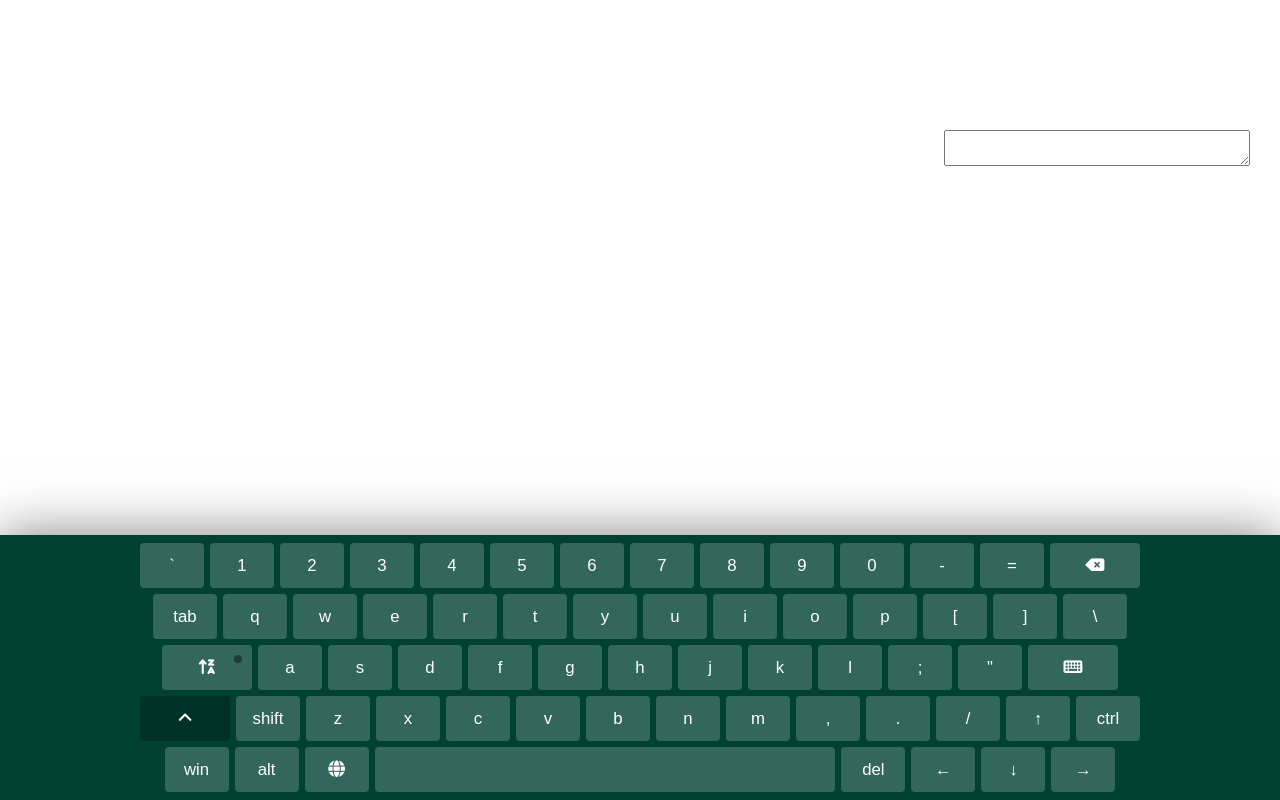
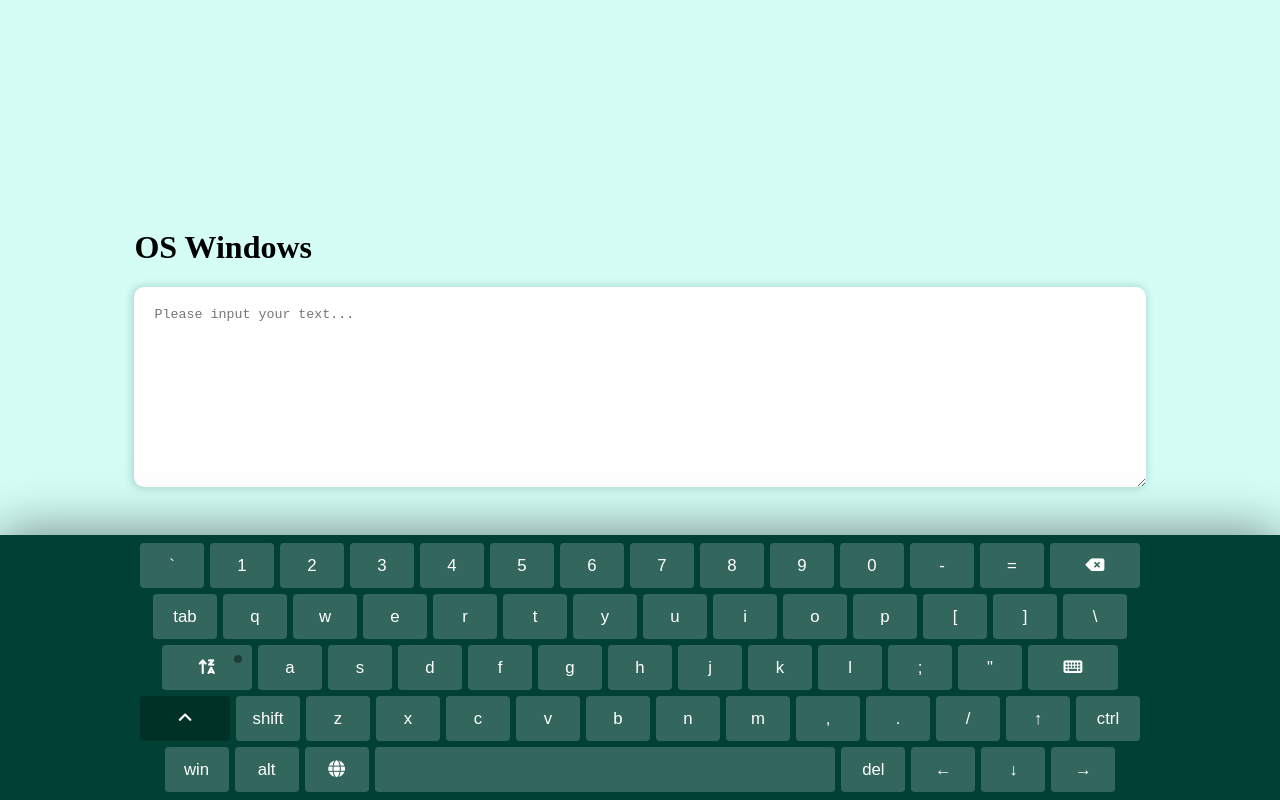
Before and after one commit to roman847/virtual-keyboard, a website built with webpack: page src/index.html in a window 1280 px wide. Built offline with nearby package versions, Linux system fonts and the light colour scheme.

Commit message:
feat: finish project virtual-keyboard (Wed May  4 19:33:19 RTZ 2022)

```diff
--- a/src/index.html
+++ b/src/index.html
@@ -10,7 +10,7 @@
 
 <body>
 
-    <textarea class="use-keyboard-input" style="position: absolute; top: 130px; right: 30px; width: 300px;"></textarea>
+    <!-- <textarea class="use-keyboard-input" style="position: absolute; top: 130px; right: 30px; width: 300px;"></textarea> -->
 
 </body>
 <script src="https://kit.fontawesome.com/7425b0da29.js" crossorigin="anonymous"></script>
--- a/src/index.js
+++ b/src/index.js
@@ -1,8 +1,12 @@
 import "./style/style.scss";
 
 import { Keyboard } from "./js/Keyboard";
+import { textArea } from "./js/createTextArea";
 
 const lang = getLocalStorage();
+
+//Build textarea
+textArea();
 
 let keyboard = new Keyboard();
 if (lang === "ru") {
@@ -38,3 +42,9 @@
 }
 window.addEventListener("beforeunload", setLocalStorage);
 window.addEventListener("load", getLocalStorage);
+console.log(
+  "1.Проверьте чтобы язык на Вашей клавиатурe совпадал с клавиатурой виртуальной(особенно при проверке задания на работу local storage)"
+);
+console.log(
+  "2.Следите,чтобы CapsLock на Вашей клавиатуре совпадал с виртуальной"
+);
--- a/src/js/Keyboard.js
+++ b/src/js/Keyboard.js
@@ -219,6 +219,7 @@
     }
   }
 
+  //Create Buttons and add 'click'
   _createKeys(keyLayout) {
     const fragment = document.createDocumentFragment();
 
--- /dev/null
+++ b/src/js/createTextArea.js
@@ -0,0 +1,12 @@
+export const textArea = () => {
+  const container = document.createElement("div");
+  container.classList.add("container");
+  const textArea = document.createElement("textarea");
+  const title = document.createElement("h1");
+  title.textContent = "OS Windows";
+  textArea.classList.add("use-keyboard-input");
+  textArea.setAttribute("placeholder", "Please input your text...");
+  container.appendChild(title);
+  container.appendChild(textArea);
+  document.querySelector("body").appendChild(container);
+};
--- a/src/style/style.scss
+++ b/src/style/style.scss
@@ -78,3 +78,35 @@
 .keyboard__key--dark {
   background: rgba(0, 0, 0, 0.25);
 }
+
+body {
+  background-color: #d3fdf5;
+}
+.container {
+  display: flex;
+  flex-direction: column;
+  justify-content: center;
+  margin: 0 auto;
+  width: 80%;
+  height: 700px;
+  h1 {
+    margin-top: 0;
+  }
+  .use-keyboard-input {
+    width: 100%;
+    height: 200px;
+    border-radius: 10px;
+    outline: none;
+    padding: 20px;
+    box-sizing: border-box;
+    outline: none;
+    border: none;
+
+    -webkit-box-shadow: -1px 0px 8px 1px rgba(5, 66, 41, 0.2);
+    -moz-box-shadow: -1px 0px 8px 1px rgba(5, 66, 41, 0.2);
+    box-shadow: -1px 0px 8px 1px rgba(5, 66, 41, 0.2);
+    &:focus {
+      border: 2px solid #004134;
+    }
+  }
+}
```
Also changed, not shown: dist/bundle.js (deleted), dist/index.html (deleted), 1 other file.
